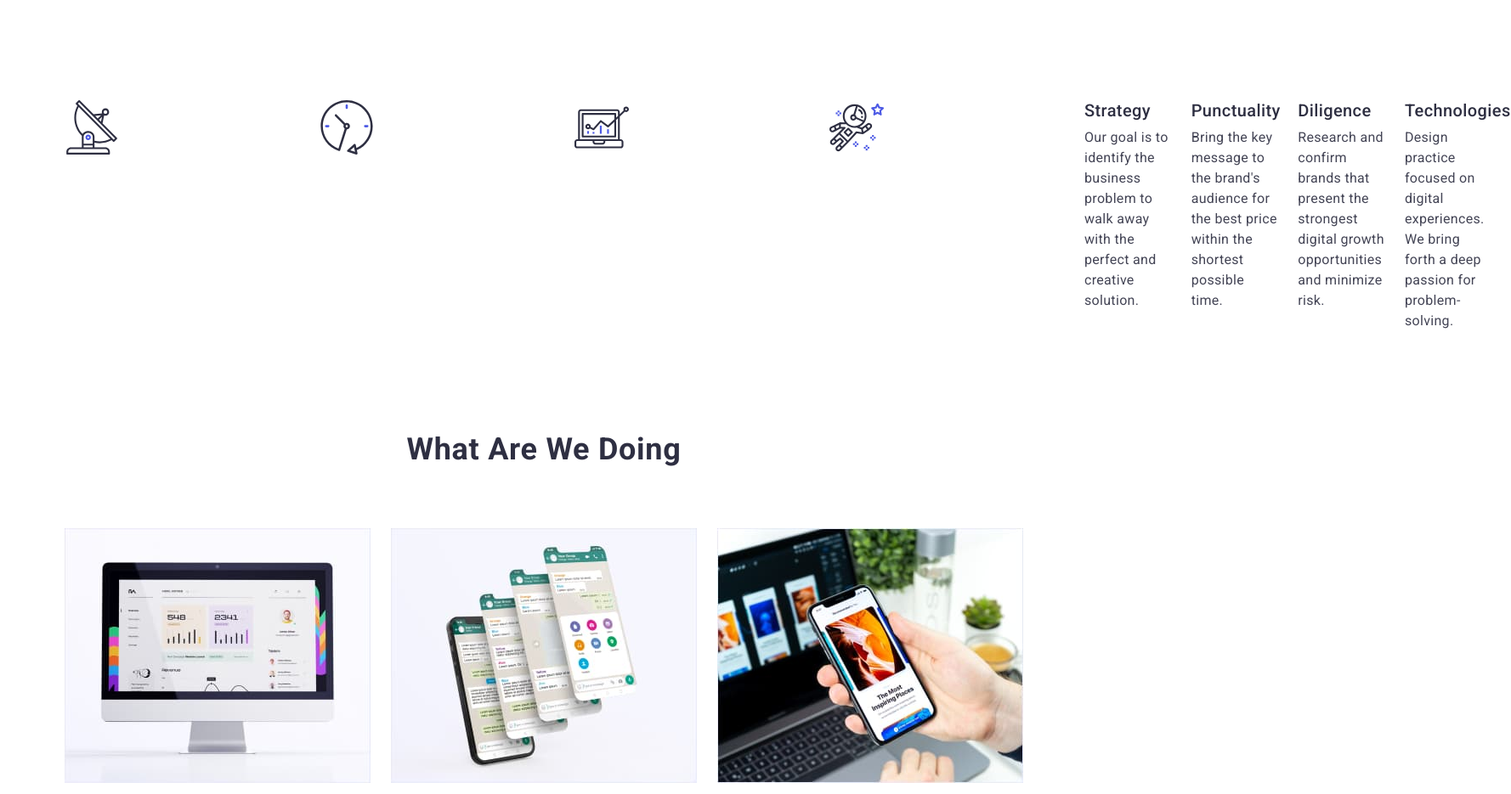
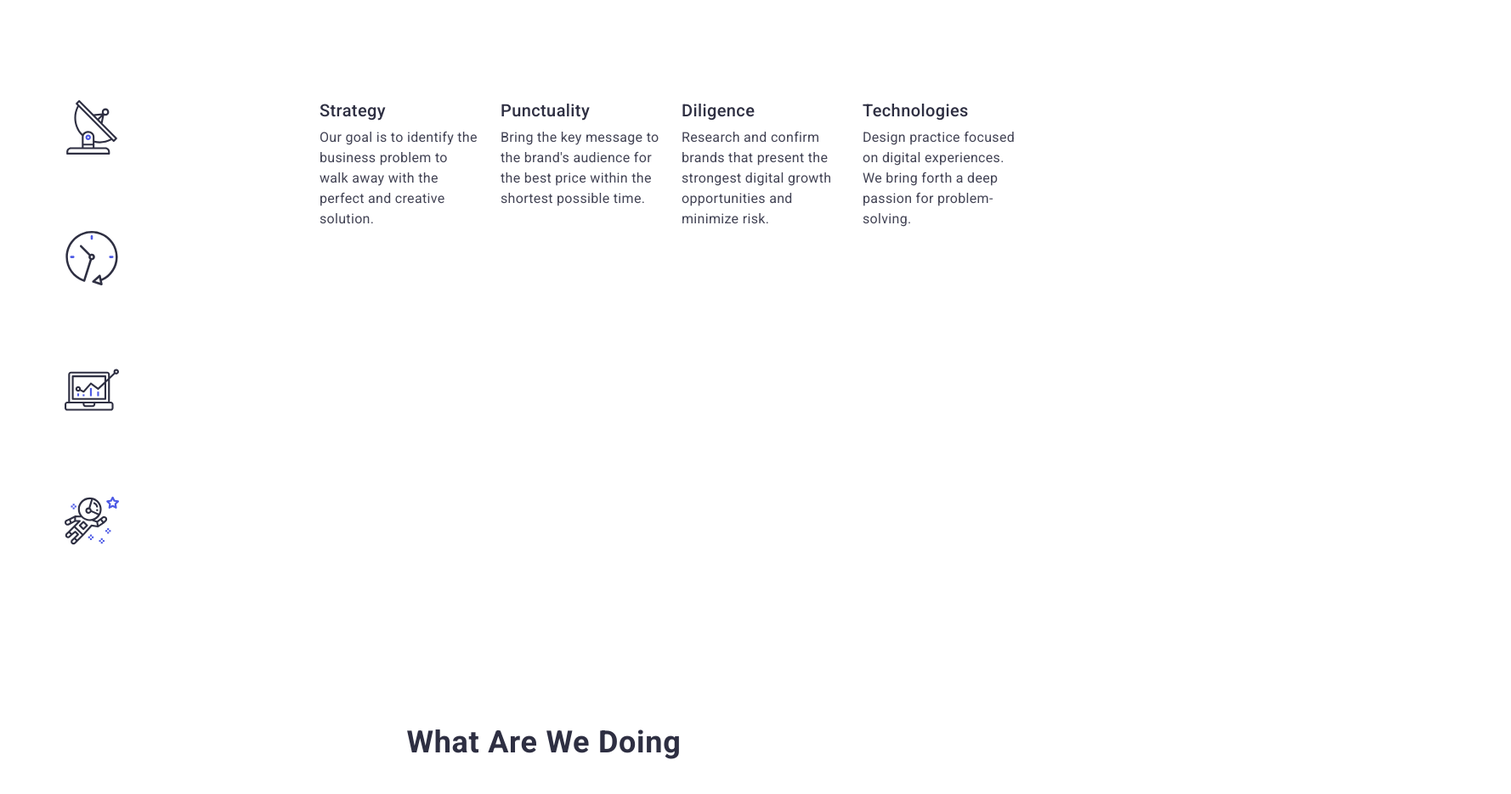
Before and after one commit to tarabaria/goit-markup-hw-04, a plain HTML site: page index.html in a window 1280 px wide. Shown: the part 683-1618 px from the top of the page at 85% size, 1778 px wide, since content can reach past the window. Drawn offline with nearby package versions, Linux system fonts and the light colour scheme.

Commit message:
Update style.css

```diff
--- a/css/style.css
+++ b/css/style.css
@@ -380,9 +380,13 @@ img {
   justify-content: center;
 }
 
-.icon-list {
+.icon {
   display: flex;
 }
+
+/* .icon-list {
+  display: flex;
+} */
 
 /* =======MAIN PORTFOLIO======= */
 
```
